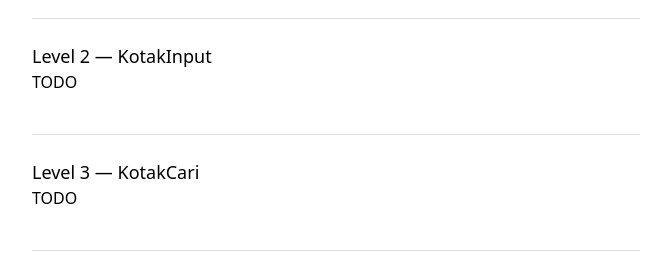
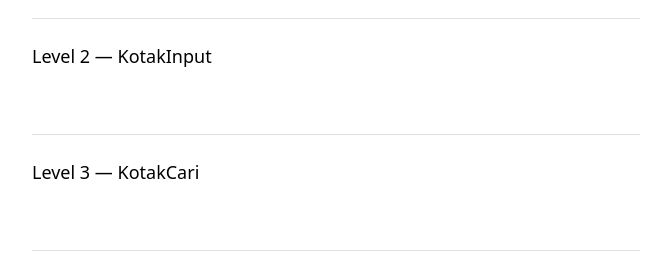
Before and after one commit to webdev-if-its/frontend-5053241034, a React (Vite) app in the folder pertemuan-04/: page / in a window 1280 px wide. Shown: the part 262-522 px from the top of the page, without its empty margins (304-975 px from the left). Built offline with nearby package versions, Linux system fonts and the light colour scheme.

Commit message:
pertemuan-04: level 2 & 3 selesai

```diff
--- a/pertemuan-04/src/components/KotakCari.tsx
+++ b/pertemuan-04/src/components/KotakCari.tsx
@@ -3,6 +3,18 @@
 // HANYA ketika tombol Enter ditekan (onKeyDown + e.key) — tombol lain tidak
 // boleh memicu onCari.
 // Lihat SOAL.md untuk kontrak lengkap.
-export function KotakCari(props: any) {
-  return <p>TODO</p>
+
+import type React from "react"
+
+type Props = {
+  onCari: (kata: string) => void
 }
+
+export function KotakCari(props: Props) {
+  const handleChange = (e: React.KeyboardEvent<HTMLInputElement>) => {
+    if (e.key === 'Enter') {
+      props.onCari(e.currentTarget.value)
+    }
+  }
+  return <input onKeyDown={handleChange}></input>
+}
--- a/pertemuan-04/src/components/KotakInput.tsx
+++ b/pertemuan-04/src/components/KotakInput.tsx
@@ -3,6 +3,16 @@
 // TIAP KALI isinya berubah (tiap ketikan) — gunakan onChange dengan tipe event
 // yang tepat.
 // Lihat SOAL.md untuk kontrak lengkap.
-export function KotakInput(props: any) {
-  return <p>TODO</p>
+
+import type React from "react"
+
+type Props = {
+  onUbah: (nilai: string) => void
 }
+
+export function KotakInput(props: Props) {
+  const handleChange = (e: React.ChangeEvent<HTMLInputElement>) => {
+    props.onUbah(e.target.value)
+  }
+  return <input onChange={handleChange}></input>
+}
```
